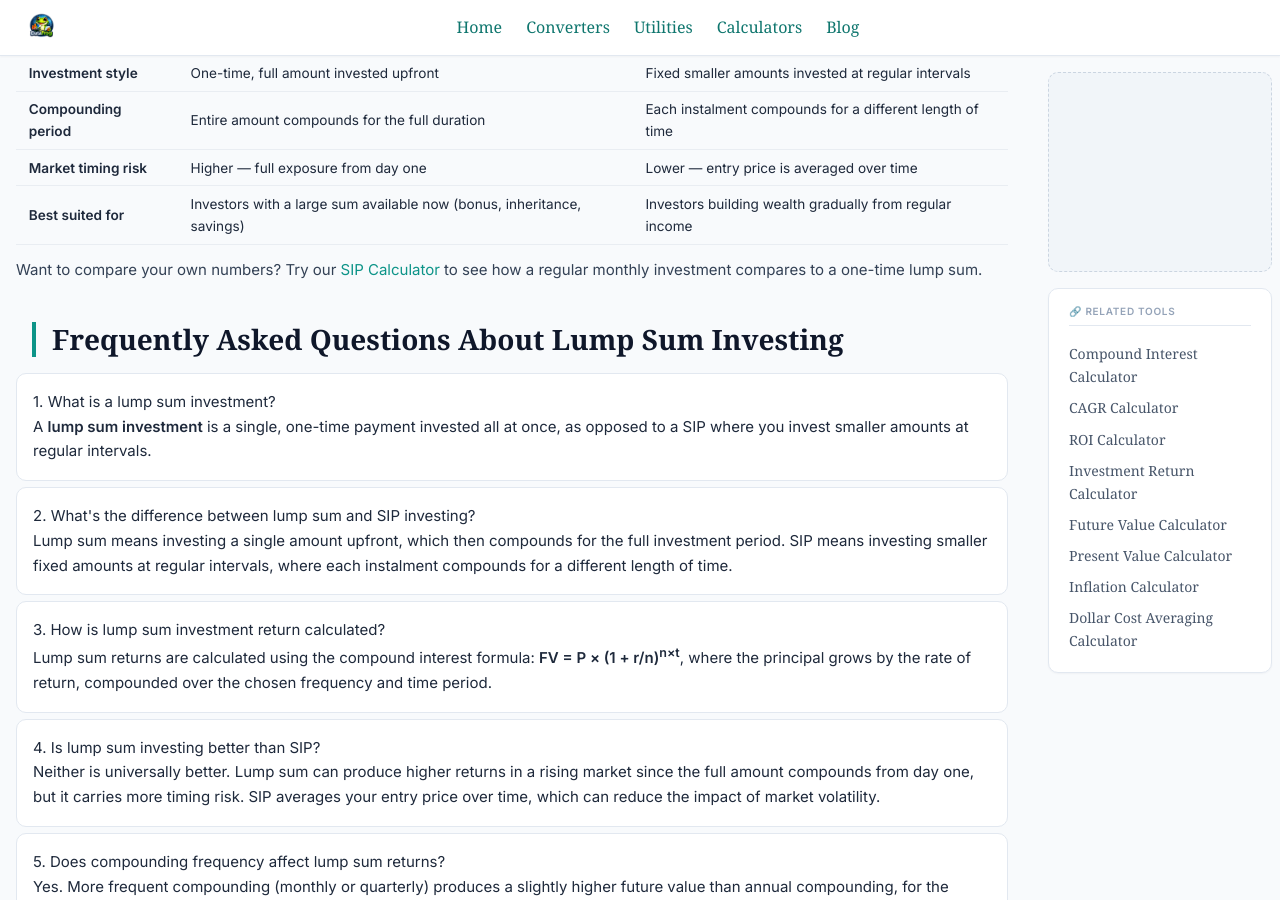
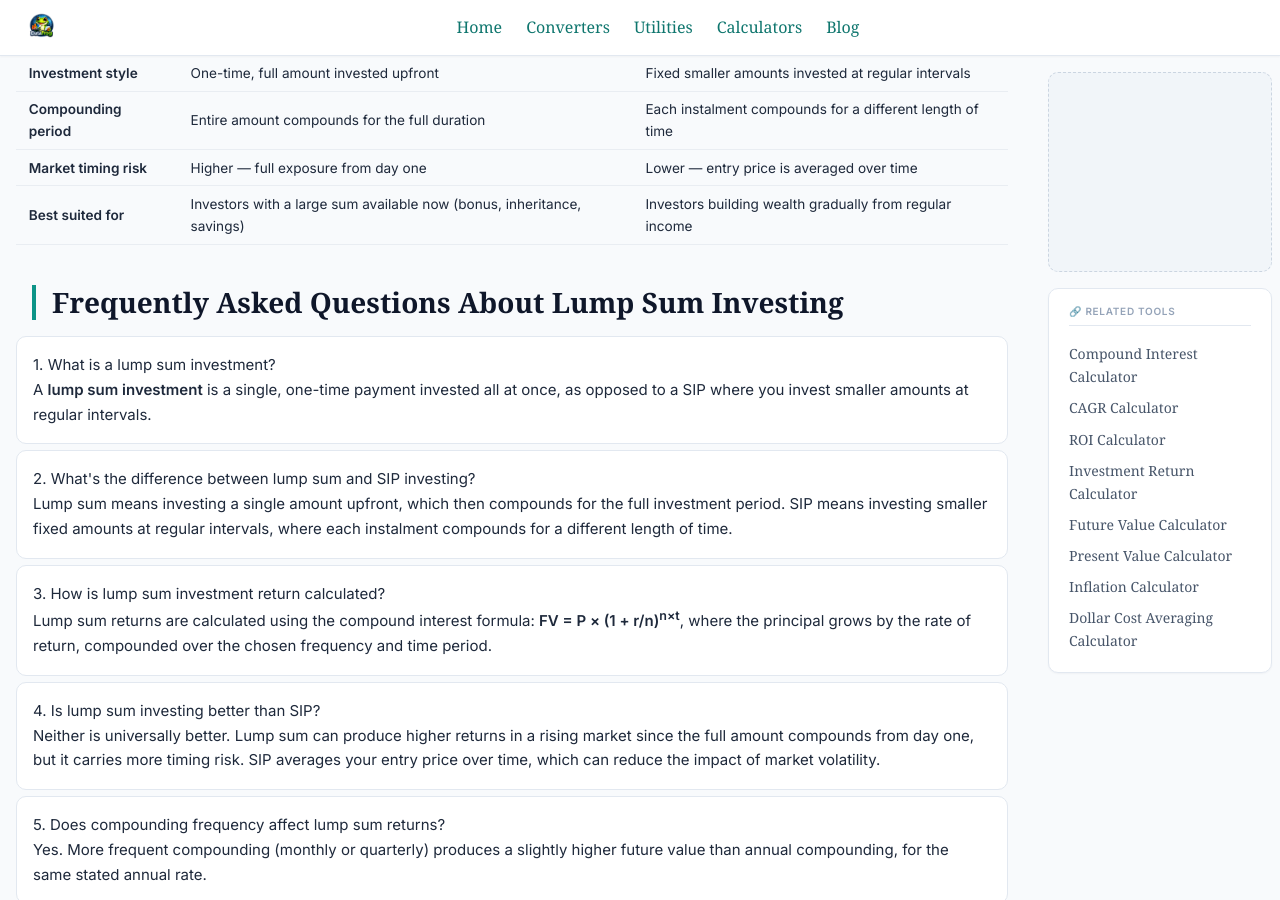
Before and after one commit to sohailanwaralmani74/wanjaaro, a Jekyll site: the page built from lump-sum-sip-calculator.html, in a window 1280 px wide and 900 px high, scrolled down 3805 px. Built offline with Jekyll 4.4.1, drawn with Linux system fonts in a browser that asks for light colours.

Commit message:
Lumpsum updated

```diff
--- a/lump-sum-sip-calculator.html
+++ b/lump-sum-sip-calculator.html
@@ -494,9 +494,6 @@ category: investing
         </tr>
       </tbody>
     </table>
-    <p class="content-note">
-      Want to compare your own numbers? Try our <a href="/sip-calculator/">SIP Calculator</a> to see how a regular monthly investment compares to a one-time lump sum.
-    </p>
   </div>
 
   <!-- ─────────────────────────────────────────────────────
```
